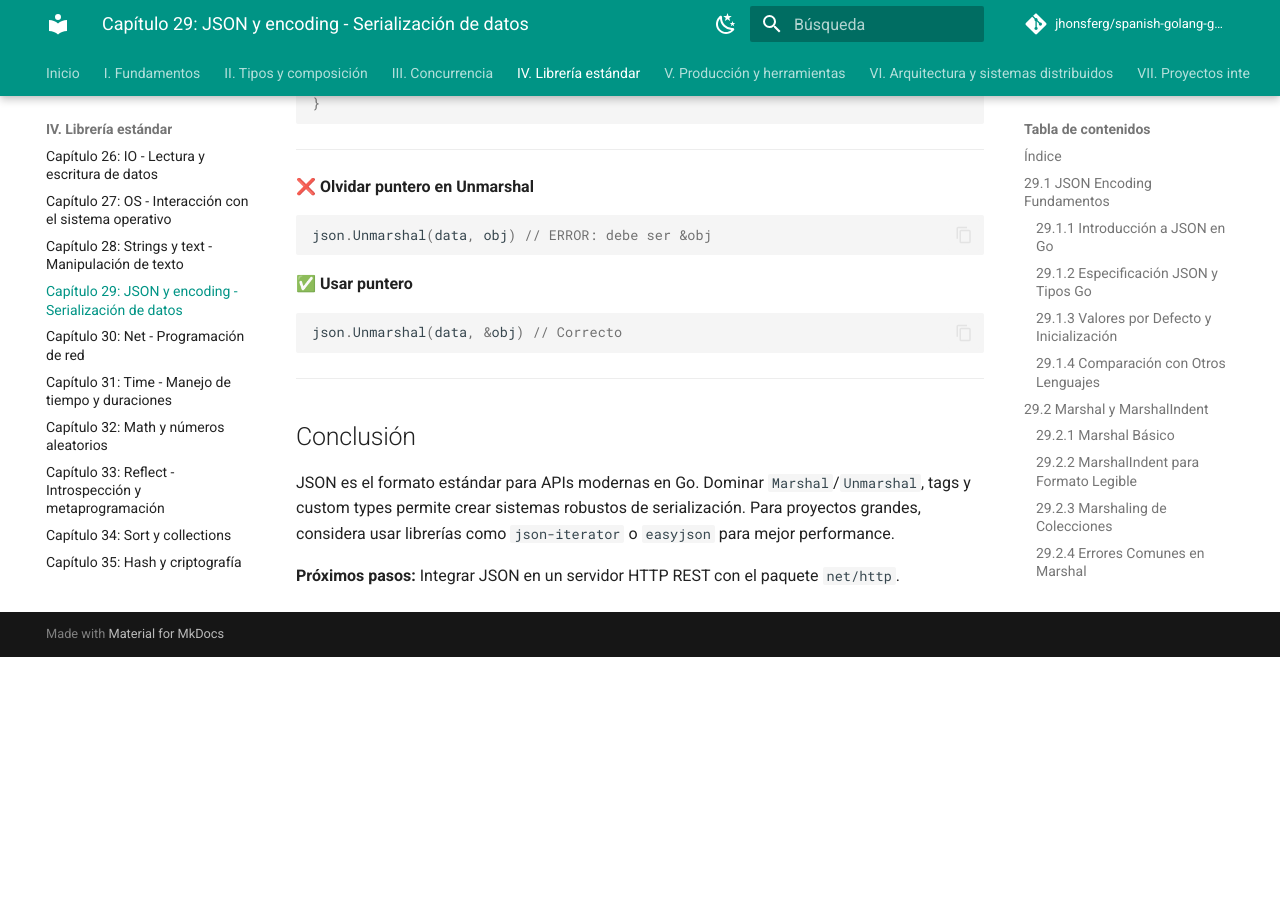
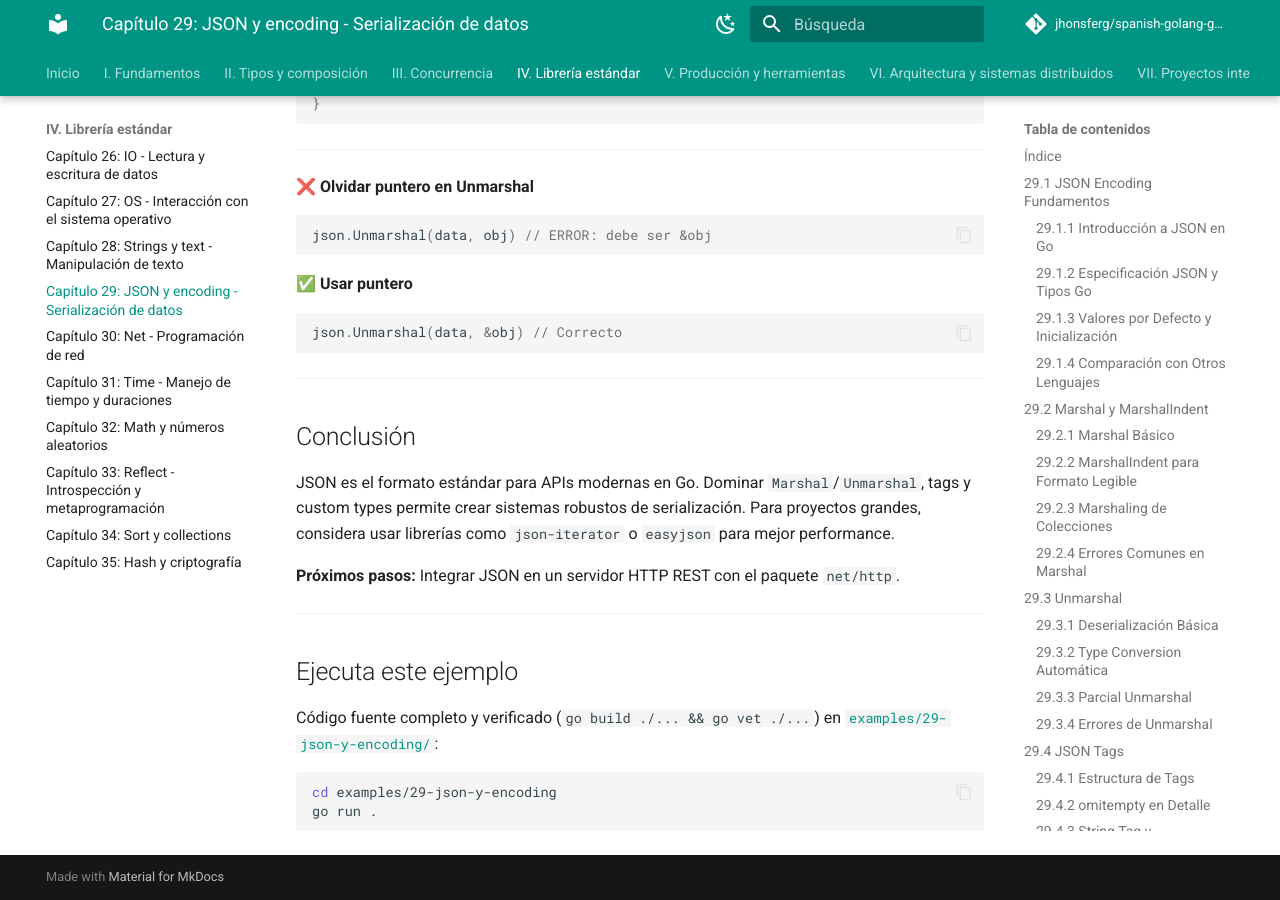
Before and after one commit to jhonsferg/spanish-golang-guide, an MkDocs documentation site: the page built from docs/04-libreria-estandar/29-json-y-encoding.md, in a window 1280 px wide and 900 px high, scrolled down 46764 px. Built offline with MkDocs 1.6.1 and Material for MkDocs 9.7.7, drawn with Linux system fonts in a browser that asks for light colours; comment, search, counter and statistics services are not loaded; before the commit the page ends 47421 px from its top, so only the background shows below that.

Commit message:
docs: enlazar ejemplo ejecutable en el capítulo 29

````diff
--- a/docs/04-libreria-estandar/29-json-y-encoding.md
+++ b/docs/04-libreria-estandar/29-json-y-encoding.md
@@ -2421,3 +2421,15 @@
 JSON es el formato estándar para APIs modernas en Go. Dominar `Marshal`/`Unmarshal`, tags y custom types permite crear sistemas robustos de serialización. Para proyectos grandes, considera usar librerías como `json-iterator` o `easyjson` para mejor performance.
 
 **Próximos pasos:** Integrar JSON en un servidor HTTP REST con el paquete `net/http`.
+
+---
+
+## Ejecuta este ejemplo
+
+Código fuente completo y verificado (`go build ./... && go vet ./...`) en
+[`examples/29-json-y-encoding/`](https://github.com/jhonsferg/spanish-golang-guide/tree/main/examples/29-json-y-encoding):
+
+```bash
+cd examples/29-json-y-encoding
+go run .
+```
````
